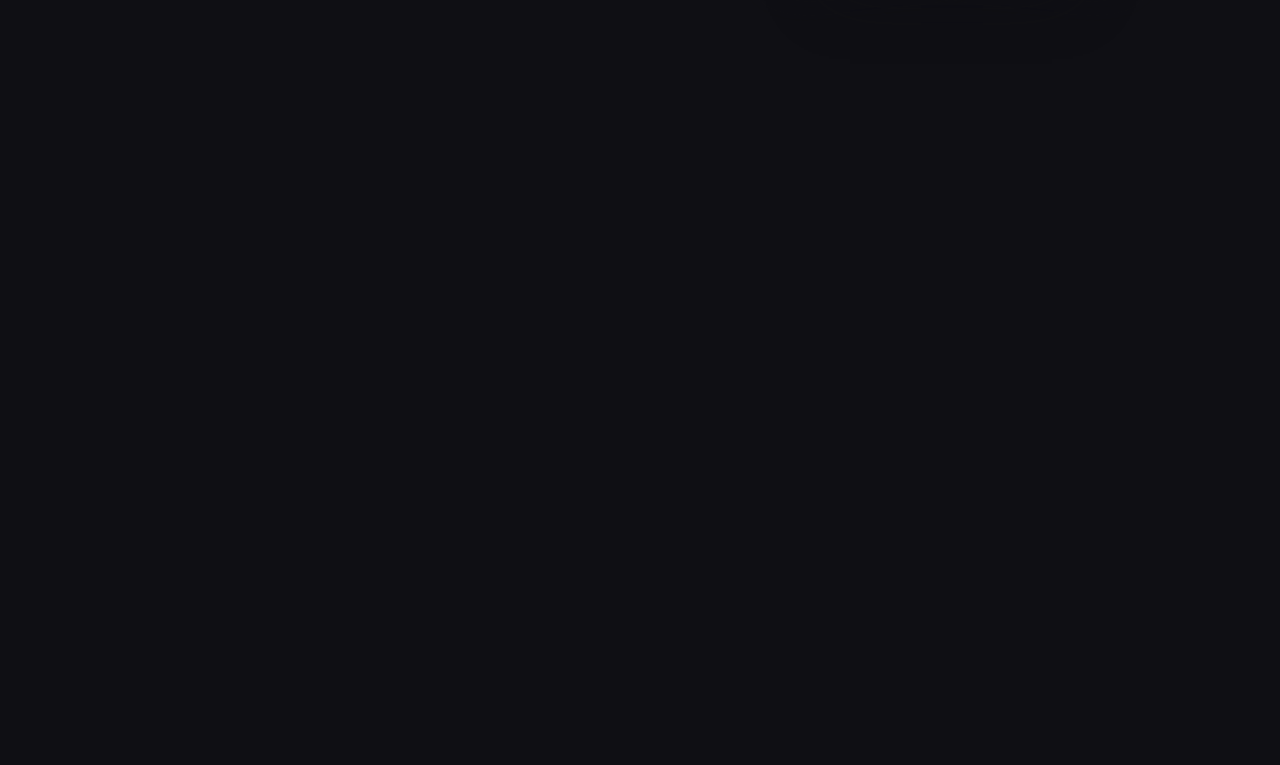
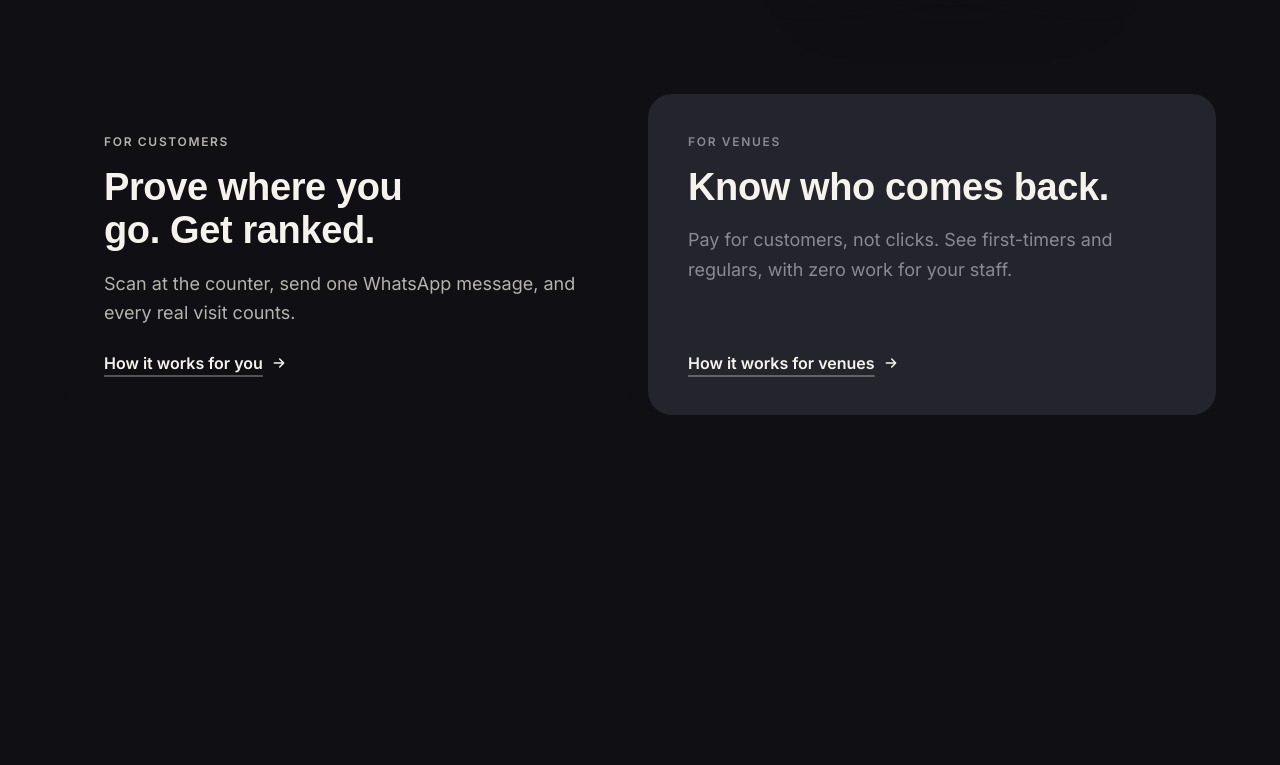
Before and after one commit to Notchs/notchs-web, a Next.js app: page / in a window 1280 px wide. Shown: the part 615-1380 px from the top of the page. Built offline with nearby package versions, Linux system fonts and the light colour scheme; no server answers; a web font is replaced by a local one.

Commit message:
fix/landing-module: audience split under the homepage hero, new /customers h1

```diff
--- a/src/modules/customers/content.ts
+++ b/src/modules/customers/content.ts
@@ -24,7 +24,7 @@ export const customersMetadata: Metadata = {
 
 export const heroContent = {
   kicker: "For people who go out",
-  title: "Real life, ranked.",
+  title: "Prove where you go.",
   description:
     "You already go out. Notchs turns every real visit into proof, points and a place on your city's leaderboard. Free, no app, works on WhatsApp.",
 } as const;
--- /dev/null
+++ b/src/modules/landing/components/audience-split.tsx
@@ -0,0 +1,55 @@
+import Link from "next/link";
+
+import { ArrowRightIcon } from "@/shared/components/icons";
+import { cn } from "@/shared/lib/cn";
+import { INK_GROUND } from "@/shared/lib/glass/ink-ground";
+
+import { audienceContent } from "../content";
+
+/** Two cards: one for people who go out, one for venue owners. */
+export function AudienceSplit() {
+  return (
+    <>
+      <h2 className="sr-only">{audienceContent.heading}</h2>
+      <ul className="grid gap-4 md:grid-cols-2">
+        {audienceContent.cards.map((card) => (
+          <li
+            key={card.href}
+            {...(card.ink ? INK_GROUND : {})}
+            className={cn(
+              "flex flex-col rounded-3xl p-6 py-9 sm:p-10",
+              card.ink ? "bg-ink text-paper" : "bg-block",
+            )}
+          >
+            <p
+              className={cn(
+                "text-xs font-semibold tracking-[.14em] uppercase",
+                card.ink ? "text-stone-light" : "text-muted",
+              )}
+            >
+              {card.kicker}
+            </p>
+            <h3 className="mt-4 font-display text-[clamp(1.625rem,1rem+2.2vw,2.375rem)] leading-[1.15] font-extrabold tracking-[-.01em] text-balance">
+              {card.title}
+            </h3>
+            <p
+              className={cn(
+                "mt-4 leading-relaxed sm:text-lg",
+                card.ink ? "text-stone-light" : "text-muted",
+              )}
+            >
+              {card.body}
+            </p>
+            <Link
+              href={card.href}
+              className="group mt-auto inline-flex min-h-11 w-fit items-center gap-2 pt-6 font-semibold underline decoration-current/30 decoration-2 underline-offset-[6px] opacity-100 hover:decoration-current"
+            >
+              {card.cta}
+              <ArrowRightIcon className="size-4 transition-transform duration-150 group-hover:translate-x-0.5" />
+            </Link>
+          </li>
+        ))}
+      </ul>
+    </>
+  );
+}
--- a/src/modules/landing/components/landing-page.tsx
+++ b/src/modules/landing/components/landing-page.tsx
@@ -4,6 +4,7 @@ import { cn } from "@/shared/lib/cn";
 
 import { placesContent, sectionIds } from "../content";
 import { jetbrainsMono } from "../fonts";
+import { AudienceSplit } from "./audience-split";
 import { CityPulse } from "./city-pulse";
 import { Collect } from "./collect";
 import { Faq } from "./faq";
@@ -47,6 +48,10 @@ export function LandingPage() {
       <main data-smooth-scroll className={jetbrainsMono.variable}>
         <Hero />
 
+        <Section className="pt-0 sm:pt-0">
+          <AudienceSplit />
+        </Section>
+
         <Section id={sectionIds.howItWorks}>
           <NotchDemo />
         </Section>
--- a/src/modules/landing/content.ts
+++ b/src/modules/landing/content.ts
@@ -530,3 +530,26 @@ export const footerContent = {
     },
   ],
 } as const;
+
+/** Right under the hero: sends each visitor to their own page. */
+export const audienceContent = {
+  heading: "Who is Notchs for?",
+  cards: [
+    {
+      kicker: "For customers",
+      title: "Prove where you go. Get ranked.",
+      body: "Scan at the counter, send one WhatsApp message, and every real visit counts.",
+      cta: "How it works for you",
+      href: routes.customers,
+      ink: true,
+    },
+    {
+      kicker: "For venues",
+      title: "Know who comes back.",
+      body: "Pay for customers, not clicks. See first-timers and regulars, with zero work for your staff.",
+      cta: "How it works for venues",
+      href: routes.venues,
+      ink: false,
+    },
+  ],
+} as const;
```
